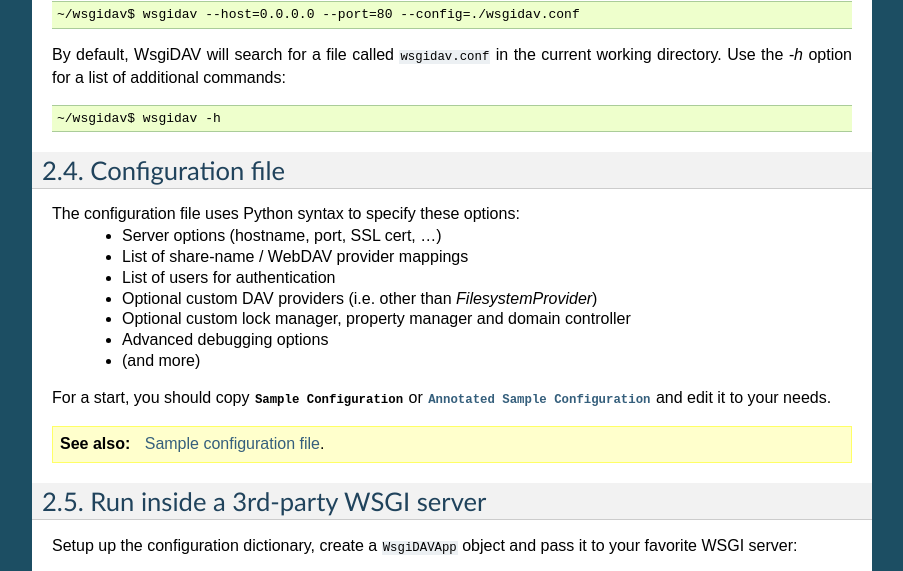
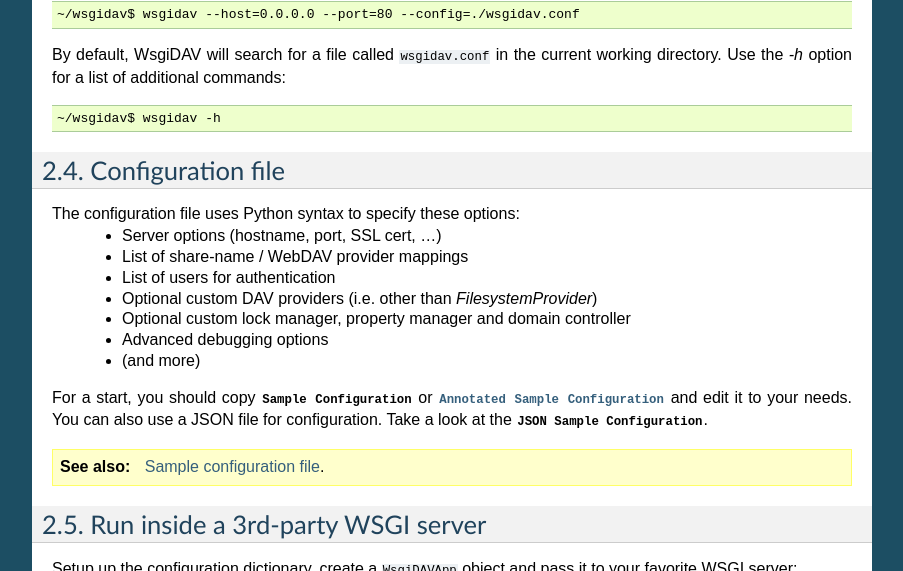
Before and after one commit to mar10/wsgidav, a Sphinx documentation site: the page built from doc/sphinx/run-configure.rst, in a window 1280 px wide and 900 px high, scrolled down 806 px, cut to the strip 0-571 px from the top of the window. Shown: the whole strip, without its empty margins (198-1101 px from the left). Built offline with Sphinx 7.4.7, drawn with Linux system fonts in a browser that asks for light colours; the version number is read from the project's files by our own code.

Commit message:
Add support for JSON config files to built-in server runner

```diff
--- a/doc/sphinx/run-configure.rst
+++ b/doc/sphinx/run-configure.rst
@@ -66,7 +66,9 @@
 For a start, you should copy
 :download:`Sample Configuration<../../wsgidav.conf.sample>` or
 :download:`Annotated Sample Configuration<../annotated_wsgidav.conf>`
-and edit it to your needs.
+and edit it to your needs. You can also use a JSON file for configuration.
+Take a look at the
+:download:`JSON Sample Configuration<../../wsgidav.json.sample>`.
 
 .. seealso:: :doc:`configuration-file`.
 
```
Also changed, not shown: doc/sphinx/configuration-file.rst (+7 -0 lines), 2 other files.
